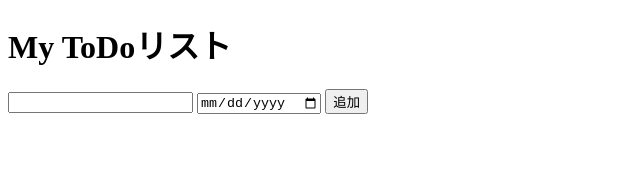
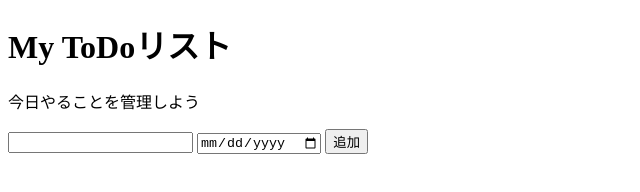
Before and after one commit to Keiju-Akasu/todo-app, a plain HTML site: page index.html in a window 1280 px wide. Shown: the whole page, without its empty margins (0-640 px from the left). Drawn offline with Linux system fonts and the light colour scheme.

Commit message:
説明文を追加

```diff
--- a/index.html
+++ b/index.html
@@ -7,6 +7,7 @@
 <body>
 
     <h1>My ToDoリスト</h1>
+    <p>今日やることを管理しよう</p>
 
     <input type="text" id="todoInput">
     <input type="date" id="deadlineInput">
```
